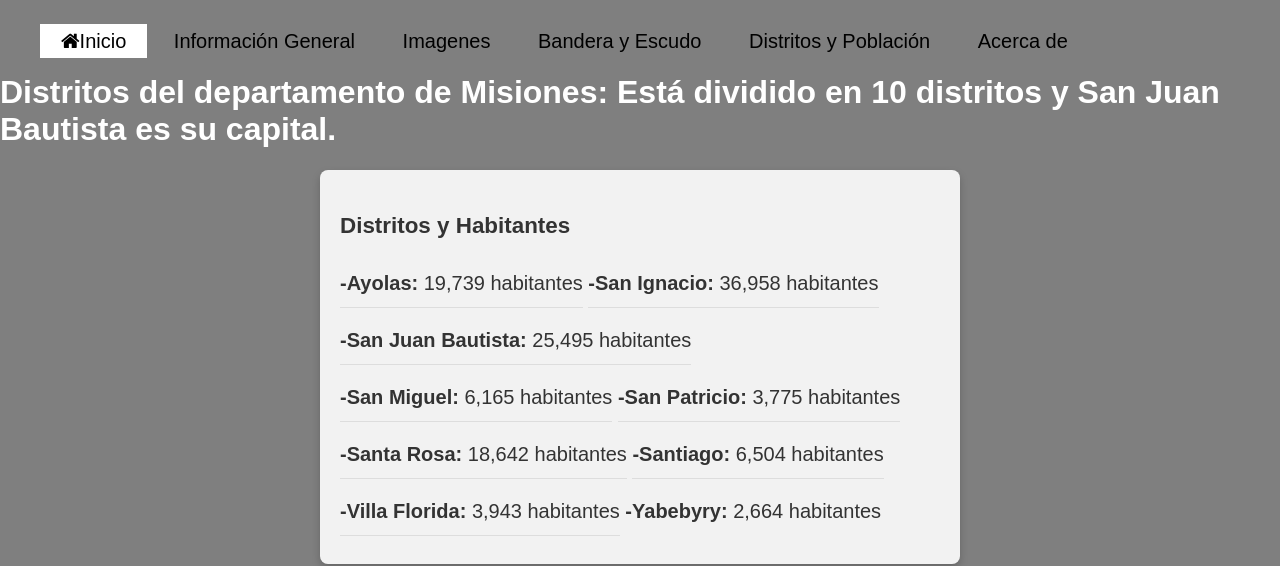
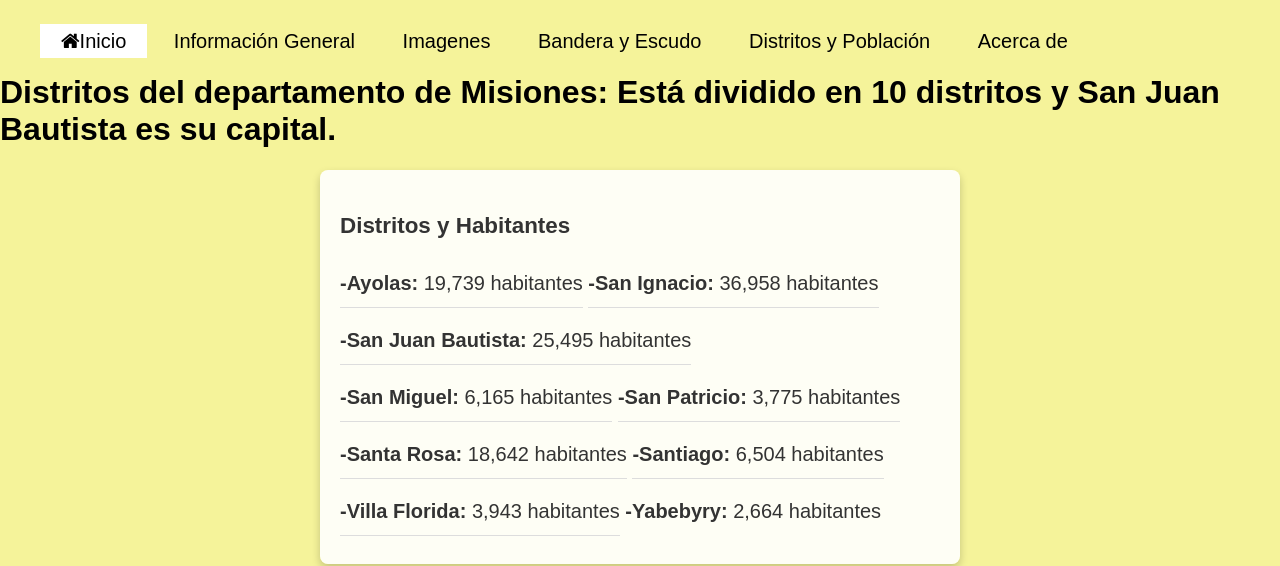
Before and after one commit to Joaquinelgordo/Joaquinelgordo22, a plain HTML site: page distritos y poblacion.html in a window 1280 px wide. Shown: the top 566 px of the page. Drawn offline with Linux system fonts and the light colour scheme.

Commit message:
Add files via upload

```diff
--- a/Bandera y escudo.css
+++ b/Bandera y escudo.css
@@ -181,10 +181,10 @@ button {
 }
 /* Fondo general para la página */
 body {
-  background: linear-gradient(rgba(0, 0, 0, 0.5), rgba(0, 0, 0, 0.5)), url('tu-imagen-de-fondo.jpg');
+
   background-size: cover;
   background-attachment: fixed;
   background-position: center;
   font-family: Arial, sans-serif;
-  color: #fff;
+  background-color: rgb(245, 243, 154);
 }
--- a/distritos.css
+++ b/distritos.css
@@ -1,3 +1,6 @@
+h1{
+  color: #000;
+}
 ul{
   float:center;
   list-style-type: none;
@@ -31,12 +34,12 @@ background-color:#fff;
 
 /* Fondo general para la página */
 body {
-  background: linear-gradient(rgba(0, 0, 0, 0.5), rgba(0, 0, 0, 0.5)), url('tu-imagen-de-fondo.jpg');
+
   background-size: cover;
   background-attachment: fixed;
   background-position: center;
   font-family: Arial, sans-serif;
-  color: #fff;
+  background-color: rgb(245, 243, 154);
 }
 
 /* Estilos para los cuadros de información */
```
